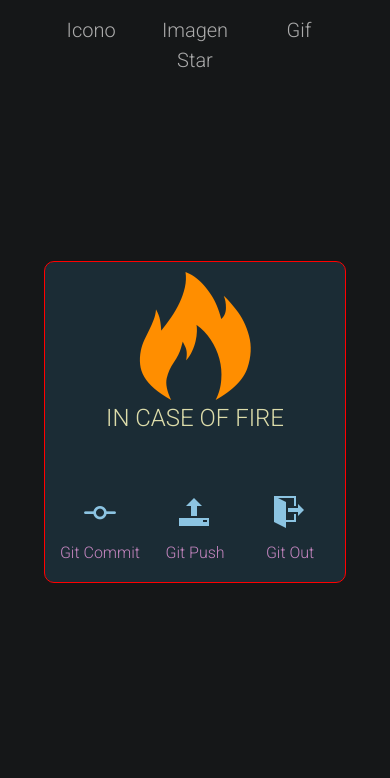
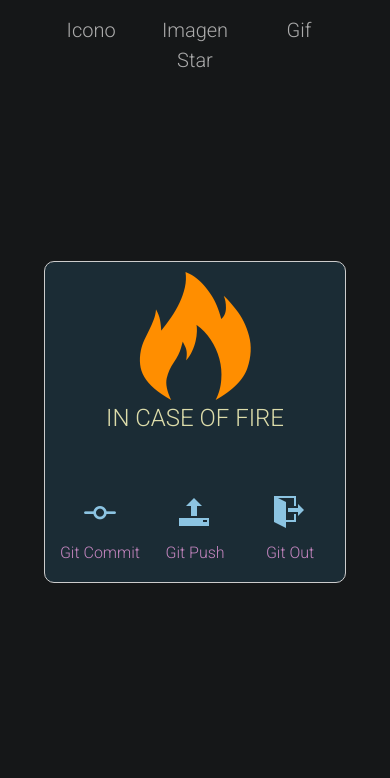
Before and after one commit to shinobiluis/in-case-of-fire, a plain HTML site: page index.html in a window 390 px wide. Shown: the top 778 px of the page. Drawn offline with Linux system fonts and the light colour scheme; files whose address does not match are found by name.

Commit message:
Se elimino un borde de color rojo

```diff
--- a/css/style.css
+++ b/css/style.css
@@ -133,7 +133,6 @@ body{
 
 @media screen and (max-width:500px){
     .container{
-        border: 1px solid red!important;
         width: 400px;
         height: 400px;
         display: grid;
@@ -161,7 +160,6 @@ body{
         height: 100px;
     }
     .container{
-        border: 1px solid red!important;
         width: 300px;
         height: 300px;
         display: grid;
```
